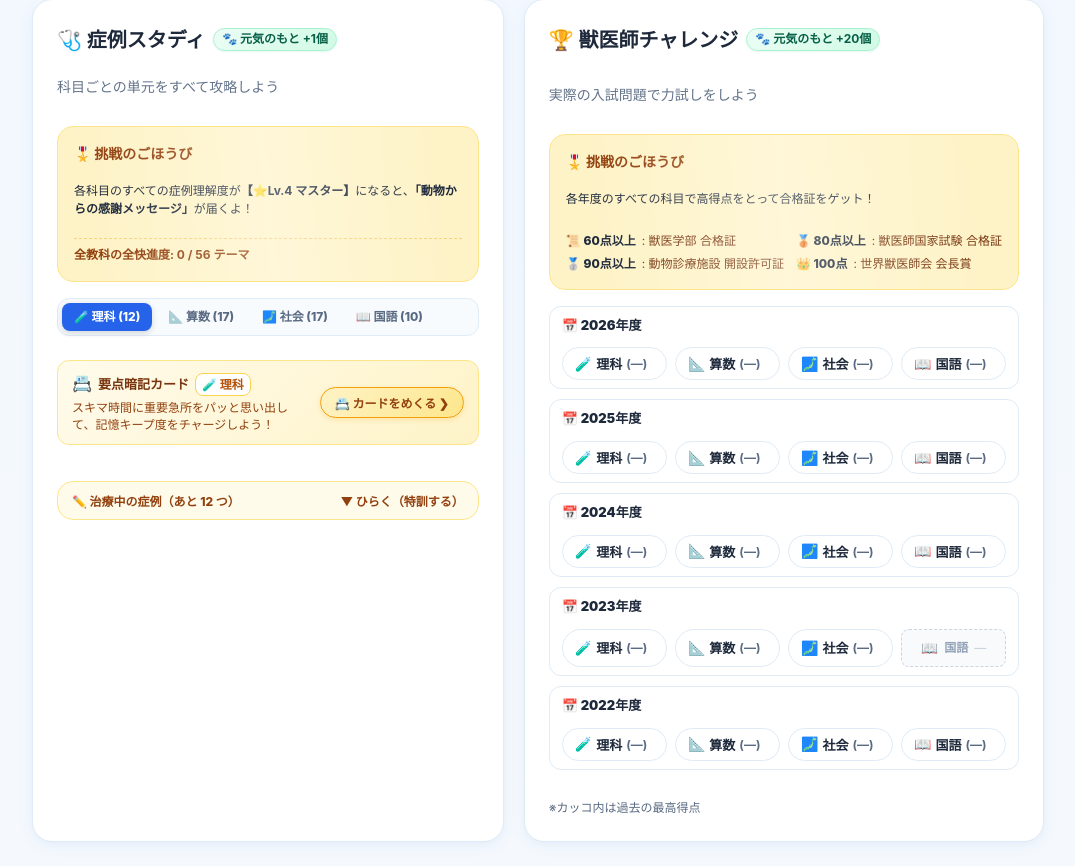
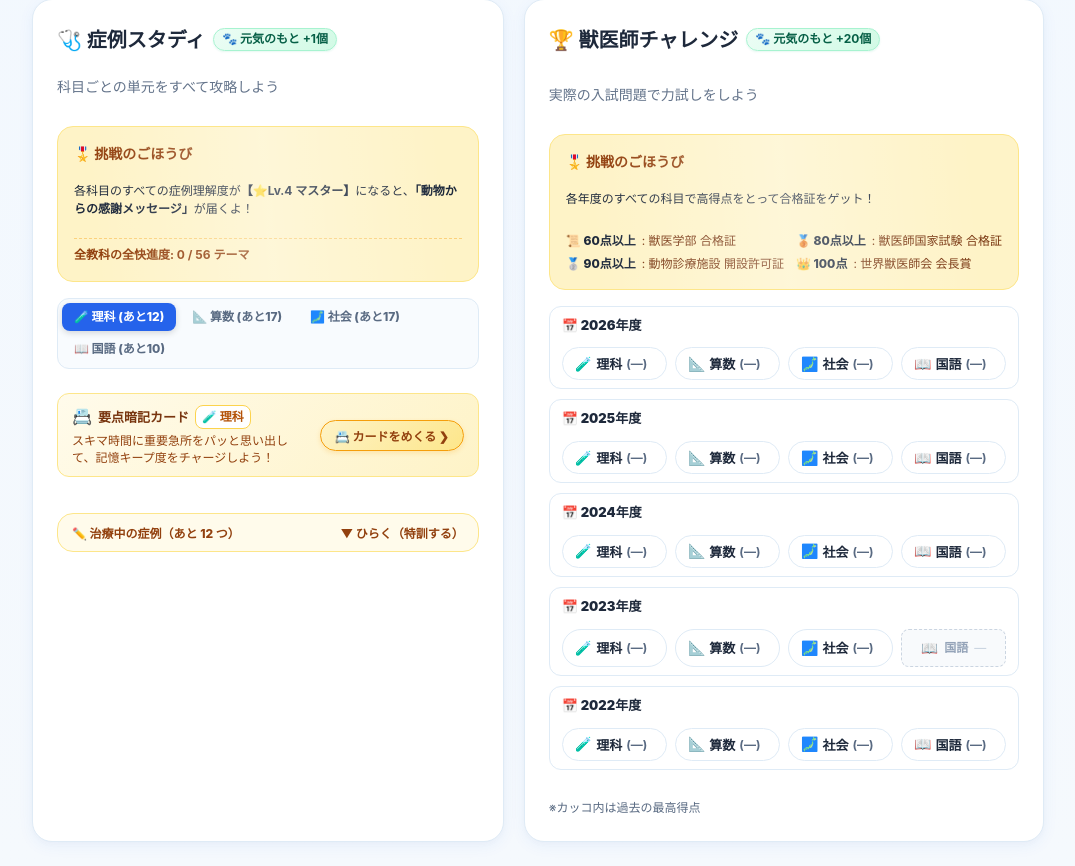
Before and after one commit to saka-guchi/saka-guchi.github.io, a React (Vite) app in the folder junior-vet-exam-chart/: page /#/ in a window 1280 px wide. Shown: the part 992-1858 px from the top of the page, without its empty margins (102-1177 px from the left). Built offline with nearby package versions, Linux system fonts and the light colour scheme; a web font is replaced by a local one.

Commit message:
feat: 科目別タブの件数表示を「総数」から「Lv.4未達残件数（あとXX）」に変更 (v1.35.5)

```diff
--- a/junior-vet-exam-chart/package.json
+++ b/junior-vet-exam-chart/package.json
@@ -1,7 +1,7 @@
 {
   "name": "junior-vet-exam-chart",
   "private": true,
-  "version": "1.35.4",
+  "version": "1.35.5",
   "type": "module",
   "scripts": {
     "dev": "vite",
--- a/junior-vet-exam-chart/public/version.json
+++ b/junior-vet-exam-chart/public/version.json
@@ -1,4 +1,4 @@
 {
-  "version": "1.35.4",
-  "buildTimestamp": "2026-11-05 07:15:00 (日本時間)"
+  "version": "1.35.5",
+  "buildTimestamp": "2026-11-05 07:19:44 (日本時間)"
 }
--- a/junior-vet-exam-chart/src/pages/HomePage.tsx
+++ b/junior-vet-exam-chart/src/pages/HomePage.tsx
@@ -263,6 +263,11 @@ export const HomePage: React.FC = () => {
   const sansuMasteredCount = enrichedSkills.filter(s => s.subject === 'sansu' && s.isMastered).length;
   const shakaiMasteredCount = enrichedSkills.filter(s => s.subject === 'shakai' && s.isMastered).length;
   const kokugoMasteredCount = enrichedSkills.filter(s => s.subject === 'kokugo' && s.isMastered).length;
+
+  const rikaRemainingCount = rikaCount - rikaMasteredCount;
+  const sansuRemainingCount = sansuCount - sansuMasteredCount;
+  const shakaiRemainingCount = shakaiCount - shakaiMasteredCount;
+  const kokugoRemainingCount = kokugoCount - kokugoMasteredCount;
 
   const themeIcons: Record<ThemeType, string> = {
     default: '🩺 クリニック',
@@ -712,10 +717,10 @@ export const HomePage: React.FC = () => {
             {/* 小学生向け科目別フィルター */}
             <div className={styles.categoryFilterRow} data-testid="skill-subject-filter-row">
               {[
-                { id: 'rika', label: `🧪 理科 (${rikaCount})` },
-                { id: 'sansu', label: `📐 算数 (${sansuCount})` },
-                { id: 'shakai', label: `🗾 社会 (${shakaiCount})` },
-                { id: 'kokugo', label: `📖 国語 (${kokugoCount})` },
+                { id: 'rika', label: `🧪 理科 (あと${rikaRemainingCount})` },
+                { id: 'sansu', label: `📐 算数 (あと${sansuRemainingCount})` },
+                { id: 'shakai', label: `🗾 社会 (あと${shakaiRemainingCount})` },
+                { id: 'kokugo', label: `📖 国語 (あと${kokugoRemainingCount})` },
               ].map(cat => (
                 <button
                   key={cat.id}
```
Also changed, not shown: 1 other file (tests, documents, lock files or other folders).
